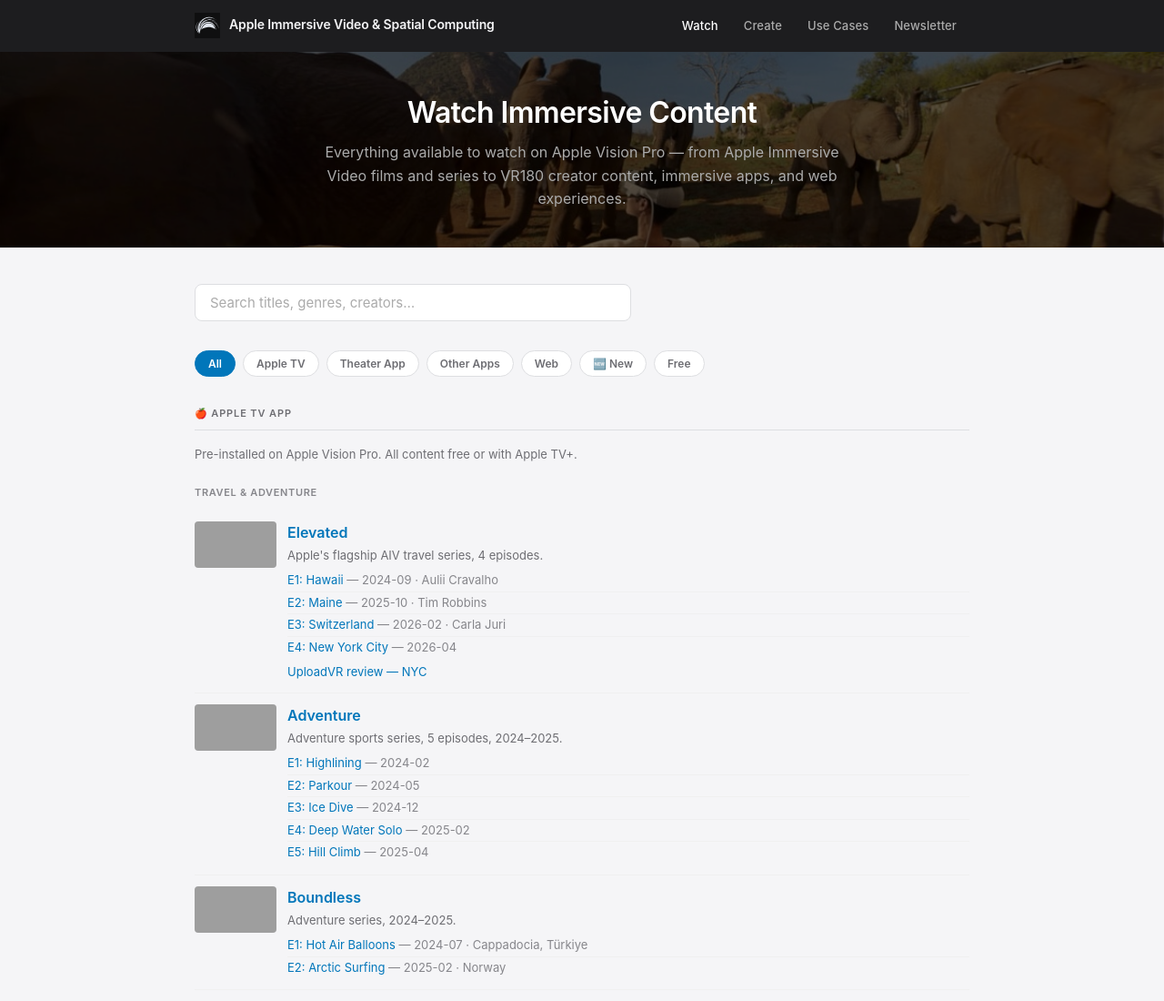
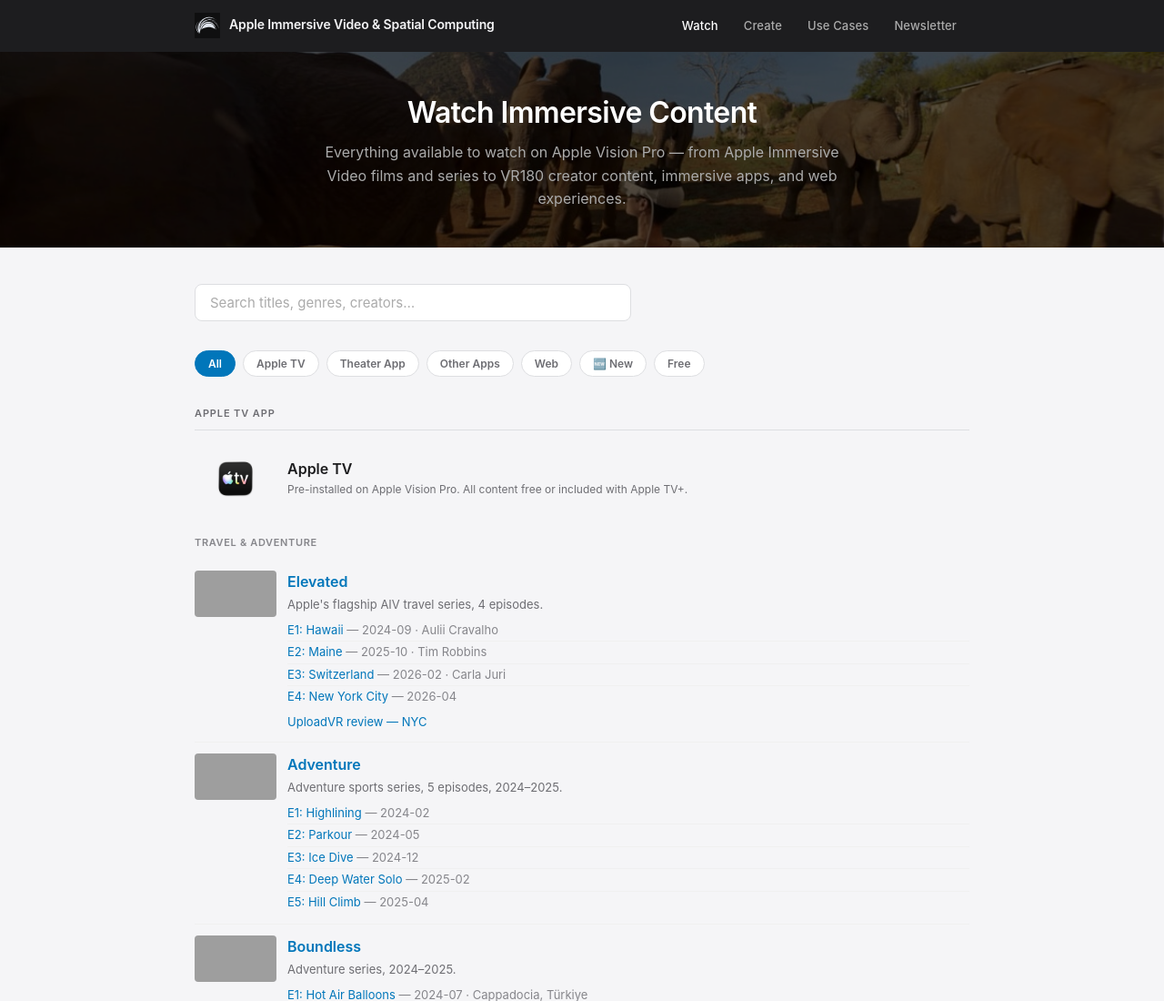
Before and after one commit to timdavidatmac/immersive-video, a plain HTML site: page index.html in a window 1280 px wide. Shown: the top 1100 px of the page at 91% size. Drawn offline with Linux system fonts and the light colour scheme; grey boxes are pictures that could not be loaded.

Commit message:
Apple TV app icon added

```diff
--- a/index.html
+++ b/index.html
@@ -251,8 +251,19 @@
       let html = '';
 
       // ── Apple TV ──────────────────────────────────────────
-      html += `<h2 class="section-heading" id="apple-tv">🍎 Apple TV App</h2>`;
-      html += `<p class="text-muted text-small" style="margin:0 0 20px;">Pre-installed on Apple Vision Pro. All content free or with Apple TV+.</p>`;
+      html += `<h2 class="section-heading" id="apple-tv">Apple TV App</h2>`;
+      html += `<ul class="catalog-list" style="margin-bottom:0;">
+        <li class="catalog-entry" data-category="apple-tv" data-search="apple tv app download" style="display:flex;gap:12px;align-items:flex-start;">
+          <div style="width:90px;height:51px;flex-shrink:0;display:flex;align-items:center;justify-content:center;">
+            <img src="catalog-images/AppleTV.png" alt="Apple TV app icon" loading="lazy" style="width:46px;height:46px;border-radius:10px;display:block;">
+          </div>
+          <div style="min-width:0;flex:1;padding-top:2px;">
+            <span class="entry-name">Apple TV</span>
+            <span class="platform-note">Pre-installed on Apple Vision Pro. All content free or included with Apple TV+.</span>
+          </div>
+        </li>
+      </ul>
+      <p class="text-muted text-small" style="margin:8px 0 20px;"></p>`;
 
       const atv = data.viewer.apple_tv.sections;
       const atvSections = [
```
Also changed, not shown: catalog-images/AppleTV.png (added), 1 other file.
